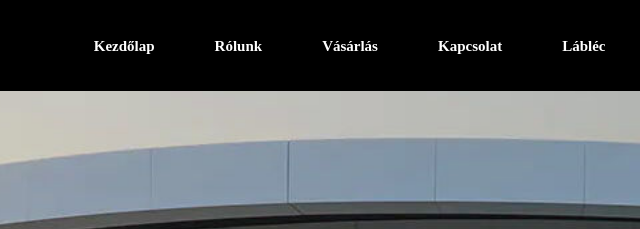
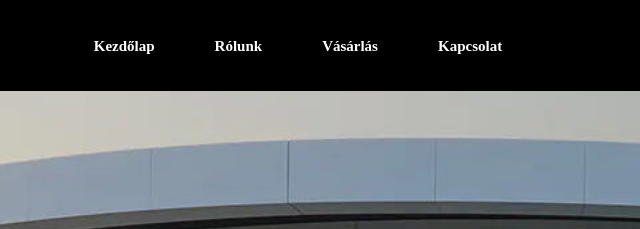
Before and after one commit to BBB2004/2023_01_16_Audi, a plain HTML site: page index.html in a window 1280 px wide. Shown: the top 229 px of the page, 640-1280 px from the left. Drawn offline with Linux system fonts and the light colour scheme.

Commit message:
Update index.html

```diff
--- a/index.html
+++ b/index.html
@@ -18,7 +18,6 @@
                 <li><a href="#">Rólunk</a></li>
                 <li><a href="#">Vásárlás</a></li>
                 <li><a href="#">Kapcsolat</a></li>
-                <li><a href="#">Lábléc</a></li>
             </ul>
             <div class="bar">
                 <div class="bar-1"></div>
```
